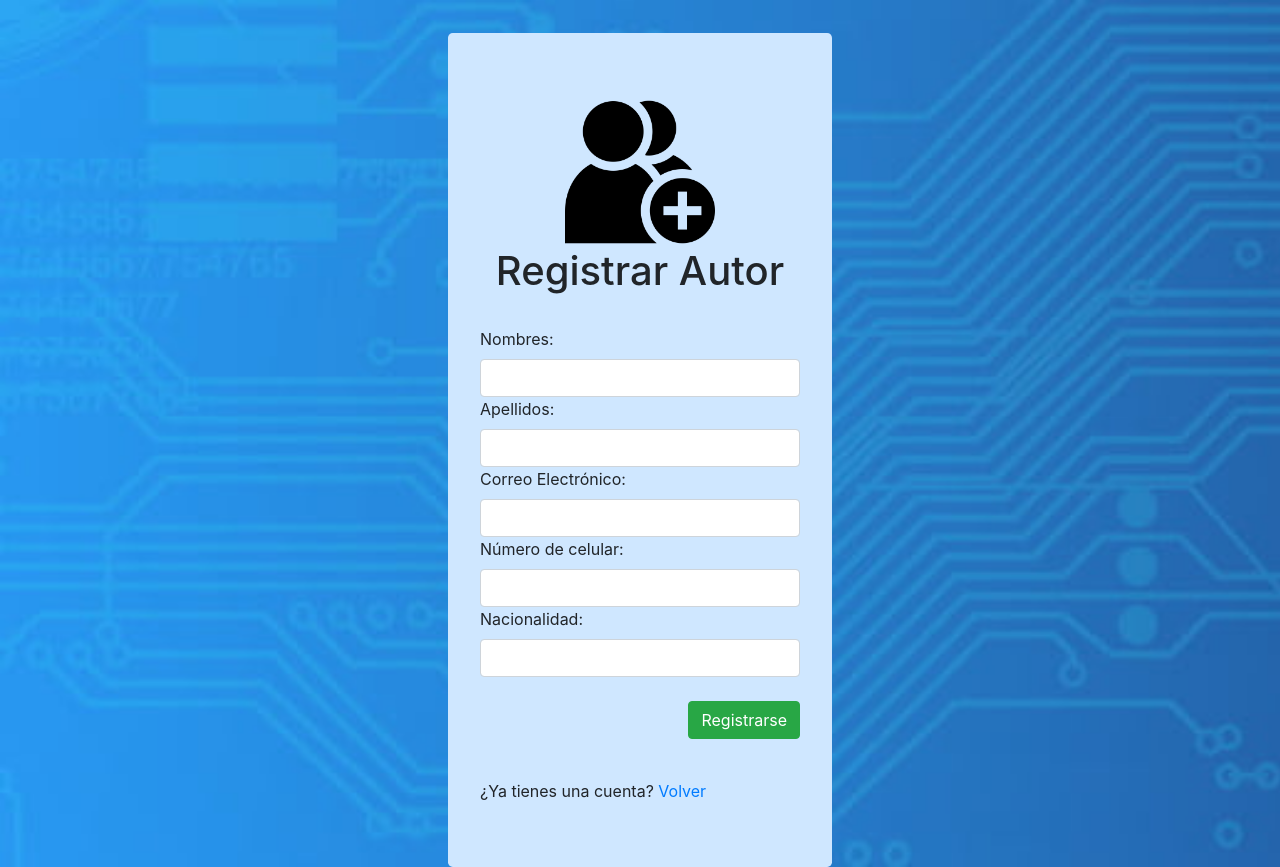
After one commit to Jack-Christopher/IS-Project, a PHP site: page /Autor_page.php in a window 1280 px wide. The commit adds this page. Run offline with PHP 8.4, Linux system fonts and the light colour scheme; some libraries are stand-ins or nearby versions.

Commit message:
Add files via upload

```diff
--- /dev/null
+++ b/Domain/Views/Autor_page.php
@@ -0,0 +1,124 @@
+<html>
+<head>
+<title> Únete a CSC </title>
+<link rel="stylesheet" href="CSS_Files/register.css">
+<?php   include_once("../Services/include_important.php");  ?>
+</head>
+
+<body background="Images/blue_background.jpg"  style="background-size: cover">
+
+<br><br>
+    <div class="jumbotron" id="signup_container" style="background:#cfe7ff">  <!-- c3f6c3 -->
+        <div align="center" >
+            <img src="Images/register_icon.png" alt="Icono de registrarse" width="150" height="150">
+            <h1 class="display-5"> Registrar Autor </h1>
+        </div>
+        <br>
+
+    <form id="signup_form" >
+        <label for="name"> Nombres: </label>
+        <input type="text" name="name" id="name" class="form-control">
+        <label for="last_name"> Apellidos: </label>
+        <input type="text" name="last_name" id="last_name" class="form-control">
+        <label for="e_mail"> Correo Electrónico: </label>
+        <input type="email" name="e_mail" id="e_mail" class="form-control">
+        <label for="cellphone"> Número de celular: </label>
+        <input type="tel" name="cellphone" id="cellphone" class="form-control">
+        <label for="nationality"> Nacionalidad: </label>
+        <input type="text" name="nationality" id="nationality" class="form-control">
+
+            <br>
+
+        <div align="right">
+            <button type="button" id="submit_button" class="btn btn-success" > Registrarse </button>
+        </div>
+
+    </form>
+    <br>  ¿Ya tienes una cuenta?
+        <a href="event_view.php"> Volver </a>
+    </div>
+</body>
+</html>
+
+
+
+<script>
+    function formEsValido()
+    {
+        var nombres = $("#name");
+        var apellidos = $("#last_name");
+        var correo_electronico = $("#e_mail");
+        var numero_de_celular = $("#cellphone");
+        var nacionalidad = $("nationality");
+
+        if( nombres.val() == "")
+        {
+            var op = alertify.alert("Debe colocar sus nombres." );
+            return false;
+        }
+        else if( apellidos.val() == "")
+        {
+            var op = alertify.alert("Debe colocar sus apellidos." );
+            return false;
+        }
+        else if( correo_electronico.val() == "")
+        {
+            var op = alertify.alert("Debe colocar su correo electrónico." );
+            return false;
+        }
+        else if( numero_de_celular.val() == "")
+        {
+            var op = alertify.alert("Debe colocar su numero de celular." );
+            return false;
+        }
+        else if( numero_de_celular.val() == "")
+        {
+            var op = alertify.alert("Debe colocar su nacionalidad." );
+            return false;
+        }
+        return true;
+    }
+
+    $(document).ready( function()
+    {
+        $("#submit_button").click( function()
+        {
+            if(formEsValido())
+            {
+                cadena = $("#signup_form").serialize();
+
+                $.ajax(
+                {
+                    type: 'POST',
+                    url: "../../Controller/register_autor.php",
+                    data: cadena,
+                    success: function(data)
+                    {
+                        if(data==0)
+                        {
+                            /*alertify.set('notifier','position', 'top-center');*/
+                            message = alertify.success("El registro se realizó exitosamente");
+
+                            window.setTimeout(function()
+                            {
+                                message = alertify.success("Redirigiendo a la página principal ...");
+                            } , 3000);
+
+                            window.setTimeout(function()
+                            {
+                                window.location="main_view.php";
+                            } , 6000);
+
+                        }
+                        else
+						{
+							alertify.error("No se pudo registrar su autor.")
+						}
+                    }
+
+                })
+            }
+
+        })
+    })
+</script>
--- a/Domain/Views/main_view.php
+++ b/Domain/Views/main_view.php
@@ -62,6 +62,9 @@
     <h1 class="display-4">Bienvenido a tu Inicio, <?php echo $usuario->nombres;?></h1>
     <br><br>
 
+    <div class="container">
+    <a href="Autor_page.php" class="btn btn-success"> Agregar Autor</a>
+    </div>
 
     <table class="table table-striped">
         <thead>
```
